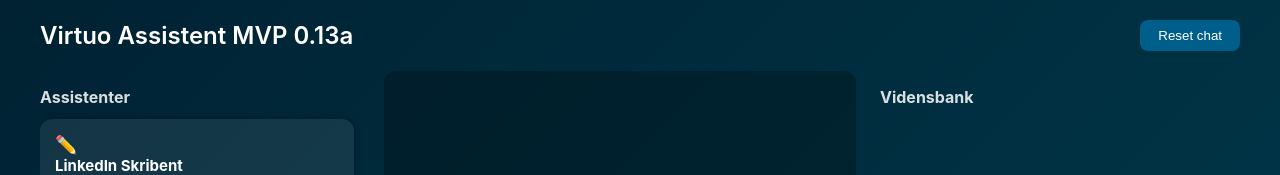
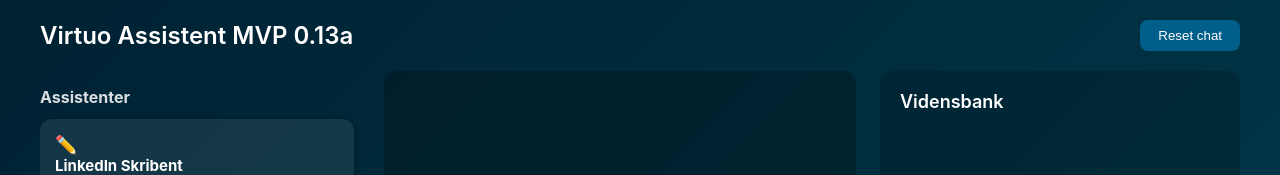
Before and after one commit to JacobHonore1/zaxis-agentchat, a Next.js app: page / in a window 1280 px wide. Shown: the top 175 px of the page. Built offline with nearby package versions, Linux system fonts and the light colour scheme.

Commit message:
Update KnowledgeSidebar.tsx

```diff
--- a/components/KnowledgeSidebar.tsx
+++ b/components/KnowledgeSidebar.tsx
@@ -1,56 +1,68 @@
 "use client";
 
-import { DriveFile } from "../types/drive";
+import { DriveFile } from "../types/DriveFile";
 
 export default function KnowledgeSidebar({
   files = [],
-  onSelectFile,
 }: {
   files?: DriveFile[];
-  onSelectFile?: (file: DriveFile) => void;
 }) {
   return (
     <div
       style={{
         width: "100%",
         height: "100%",
-        overflowY: "auto",
-        paddingRight: "6px",
+        background: "rgba(0, 0, 0, 0.18)",
+        borderRadius: "12px",
+        padding: "20px",
+        display: "flex",
+        flexDirection: "column",
+        overflow: "hidden",
+        color: "white",
       }}
     >
-      <h3
+      {/* Header */}
+      <div
         style={{
+          marginBottom: "16px",
+          fontSize: "18px",
+          fontWeight: 600,
           color: "white",
-          fontSize: "16px",
-          marginBottom: "12px",
-          opacity: 0.85,
         }}
       >
         Vidensbank
-      </h3>
+      </div>
 
-      <div style={{ display: "flex", flexDirection: "column", gap: "14px" }}>
+      {/* Scroll area */}
+      <div
+        style={{
+          overflowY: "auto",
+          paddingRight: "6px",
+          display: "flex",
+          flexDirection: "column",
+          gap: "10px",
+        }}
+      >
         {files.map((file) => (
           <div
             key={file.id}
-            onClick={() => onSelectFile && onSelectFile(file)}
             style={{
-              padding: "14px",
-              borderRadius: "12px",
+              background: "rgba(255,255,255,0.06)",
+              padding: "12px",
+              borderRadius: "10px",
+              display: "flex",
+              flexDirection: "row",
+              alignItems: "center",
+              gap: "10px",
               cursor: "pointer",
-              background: "rgba(255,255,255,0.08)",
-              boxShadow: "0 0 6px rgba(0,0,0,0.3)",
-              border: "1px solid transparent",
             }}
           >
-            <div style={{ fontSize: "18px" }}>📄</div>
-
-            <strong style={{ color: "white", fontSize: "15px" }}>
-              {file.name}
-            </strong>
-
-            <div style={{ color: "#cfd8dc", fontSize: "13px" }}>
-              {file.mimeType || "ukendt"}
+            <span style={{ fontSize: "18px" }}>📄</span>
+            <div style={{ display: "flex", flexDirection: "column" }}>
+              <strong style={{ fontSize: "14px", color: "white" }}>
+                {file.name}
+              </strong>
+              <span style={{ fontSize: "12px", opacity: 0.6 }}>ukendt</span>
             </div>
           </div>
         ))}
```
